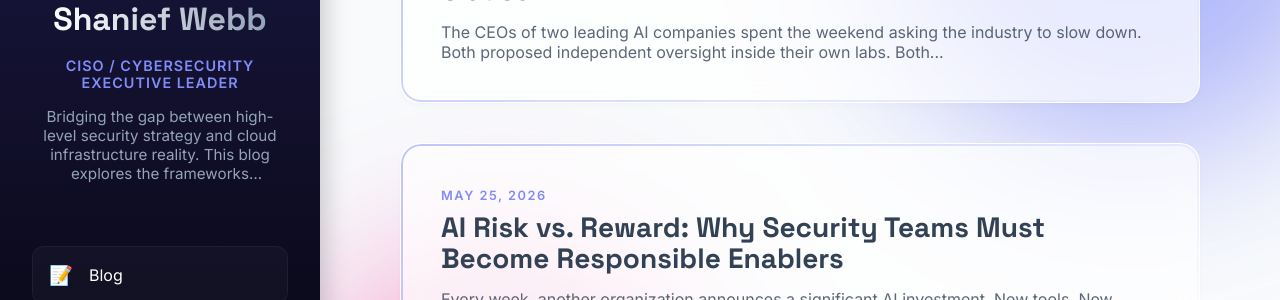
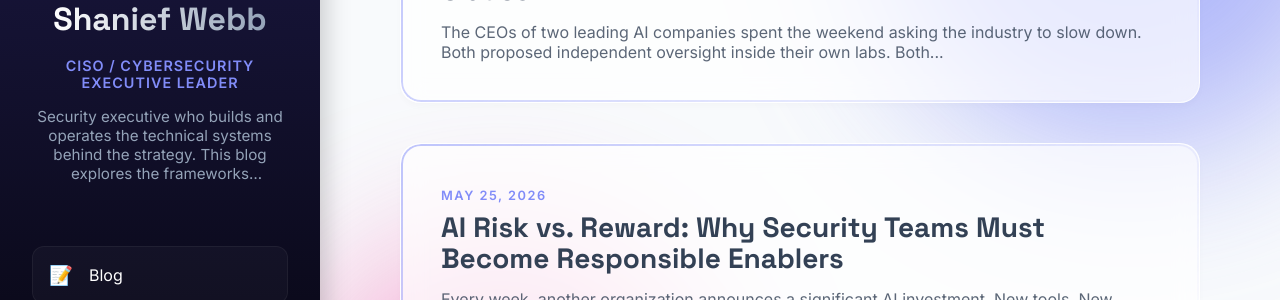
Before and after one commit to slw07g/shanief, a Jekyll site: the page built from index.html, in a window 1280 px wide. Shown: the part 267-567 px from the top of the page. Built offline with Jekyll 4.4.1, drawn with Linux system fonts in a browser that asks for light colours.

Commit message:
Update homepage headline to security-executive positioning; mentor engineers and leaders

```diff
--- a/_config.yml
+++ b/_config.yml
@@ -5,7 +5,7 @@ github_username: slw07g
 linkedin_username: shanief
 
 description: >-
-  Bridging the gap between high-level security strategy and cloud infrastructure reality. This blog explores the frameworks necessary to build resilient systems, foster cross-functional collaboration, and mentor the next generation of security engineers. From incident response to enterprise security architecture, we focus on the long-term vision of a secure digital future.
+  Security executive who builds and operates the technical systems behind the strategy. This blog explores the frameworks necessary to build resilient systems, foster cross-functional collaboration, and mentor the next generation of security engineers and leaders. From incident response to enterprise security architecture, we focus on the long-term vision of a secure digital future.
 baseurl: ""
 url: "https://shanief.com"
 
```
